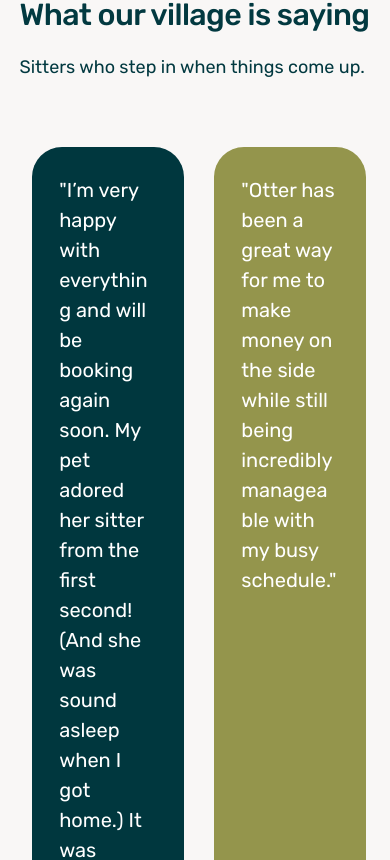
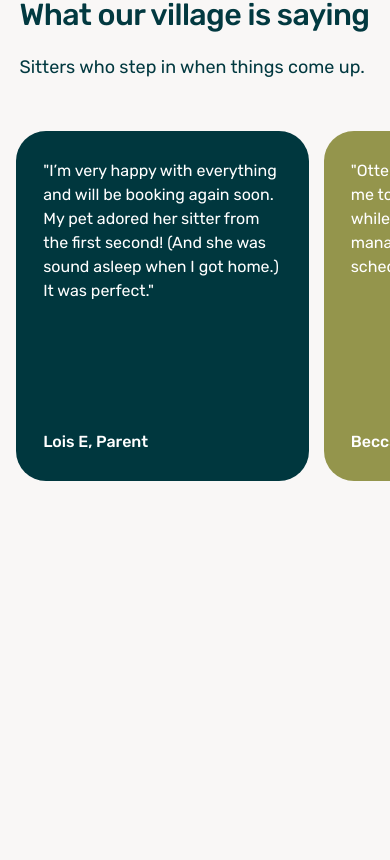
Before and after one commit to samsonc89/otter-replica, a React (Vite) app: page / in a window 390 px wide. Shown: the part 1790-2650 px from the top of the page. After the commit the page ends 2351 px from the top, so only its background shows below. Built offline with nearby package versions, Linux system fonts and the light colour scheme.

Commit message:
Change carousel card spacing for smaller screens

```diff
--- a/src/components/TestimonialCard/testimonialCard.css
+++ b/src/components/TestimonialCard/testimonialCard.css
@@ -63,4 +63,14 @@
 }
 
 @media screen and (max-width: 480px) {
+  .testimonial-card {
+    width: 75vw;
+  }
+  .testimonial-card:first-child {
+    margin-left: 1rem;
+  }
+  .testimonial-text {
+    font-size: 1rem;
+    font-weight: 400;
+  }
 }
--- a/src/containers/Testimonials/testimonials.css
+++ b/src/containers/Testimonials/testimonials.css
@@ -62,8 +62,14 @@
   }
 }
 
-@media screen and (max-width: 767px) {
+@media screen and (max-width: 768px) {
+  .testimonials-column-left {
+    margin-bottom: 2rem;
+  }
 }
 
-@media screen and (max-width: 479px) {
+@media screen and (max-width: 480px) {
+  .testimonials-carousel-wrapper {
+    gap: 15px;
+  }
 }
```
